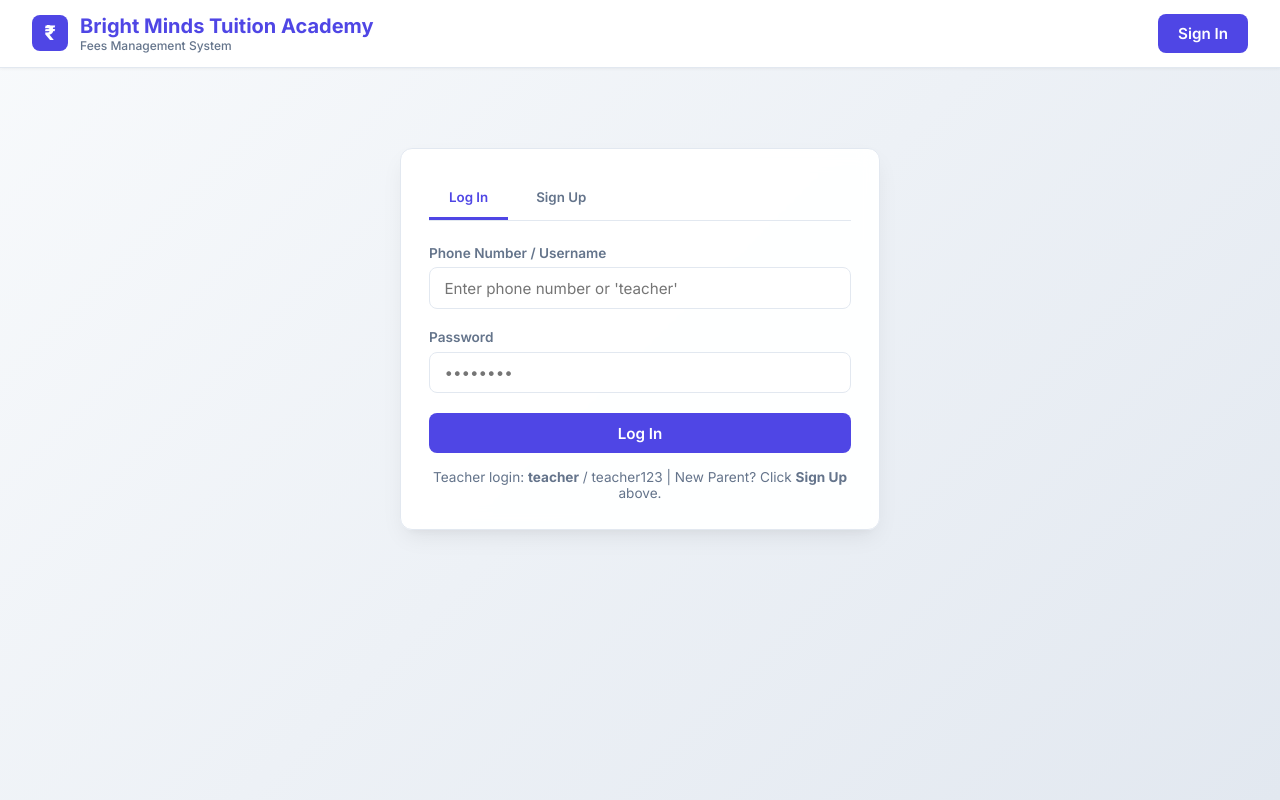
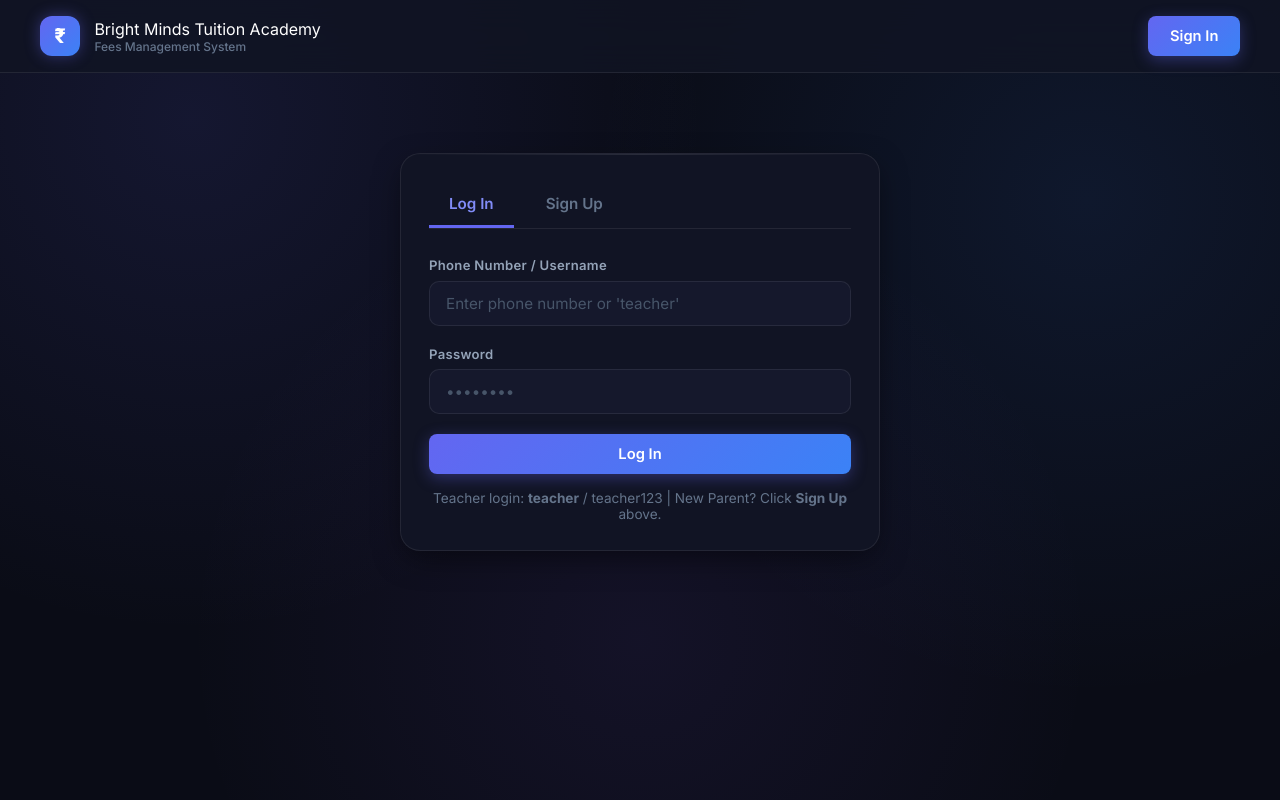
Before and after one commit to Vilog7/FeesSystem, a Flask app: page / in a window 1280 px wide. Run offline with Flask 3, Linux system fonts and the light colour scheme; data comes from the database, SQL or seed files in the repository.

Commit message:
Updated dark theme and removed fee amount

```diff
--- a/static/css/style.css
+++ b/static/css/style.css
@@ -1,23 +1,32 @@
 :root {
-  --primary: #4f46e5;
-  --primary-hover: #4338ca;
-  --primary-light: #e0e7ff;
-  --accent: #06b6d4;
-  --success: #10b981;
-  --success-bg: #d1fae5;
-  --danger: #ef4444;
-  --danger-bg: #fee2e2;
-  --warning: #f59e0b;
-  --warning-bg: #fef3c7;
-  --bg-gradient: linear-gradient(135deg, #f8fafc 0%, #e2e8f0 100%);
-  --card-bg: rgba(255, 255, 255, 0.95);
-  --text-main: #0f172a;
+  --bg-dark: #0a0c16;
+  --bg-card: #111424;
+  --bg-card-hover: #171b30;
+  --bg-input: #15182c;
+  --border-color: rgba(255, 255, 255, 0.08);
+  --border-glow: rgba(99, 102, 241, 0.3);
+
+  --primary-glow: #6366f1;
+  --primary-accent: #4f46e5;
+  --primary-gradient: linear-gradient(135deg, #6366f1 0%, #3b82f6 100%);
+  --sidebar-active-gradient: linear-gradient(90deg, rgba(99, 102, 241, 0.25) 0%, rgba(99, 102, 241, 0.05) 100%);
+
+  --success-color: #10b981;
+  --success-bg: rgba(16, 185, 129, 0.15);
+  --warning-color: #f59e0b;
+  --warning-bg: rgba(245, 158, 11, 0.15);
+  --danger-color: #ef4444;
+  --danger-bg: rgba(239, 68, 68, 0.15);
+
+  --text-primary: #f8fafc;
+  --text-secondary: #94a3b8;
   --text-muted: #64748b;
-  --border: #e2e8f0;
-  --radius: 12px;
-  --shadow-sm: 0 1px 3px rgba(0, 0, 0, 0.05);
-  --shadow: 0 10px 25px -5px rgba(0, 0, 0, 0.08), 0 8px 10px -6px rgba(0, 0, 0, 0.04);
-  --shadow-lg: 0 20px 30px -10px rgba(79, 70, 229, 0.15);
+
+  --radius-sm: 8px;
+  --radius-md: 14px;
+  --radius-lg: 20px;
+  --shadow-dark: 0 10px 30px -5px rgba(0, 0, 0, 0.5);
+  --shadow-glow: 0 0 25px rgba(99, 102, 241, 0.2);
 }
 
 * {
@@ -28,77 +37,120 @@
 }
 
 body {
-  background: var(--bg-gradient);
-  color: var(--text-main);
+  background: var(--bg-dark);
+  background-image:
+    radial-gradient(circle at 15% 15%, rgba(99, 102, 241, 0.12) 0%, transparent 40%),
+    radial-gradient(circle at 85% 25%, rgba(59, 130, 246, 0.1) 0%, transparent 40%),
+    radial-gradient(circle at 50% 80%, rgba(139, 92, 246, 0.08) 0%, transparent 50%);
+  background-attachment: fixed;
+  color: var(--text-primary);
   min-height: 100vh;
   display: flex;
   flex-direction: column;
 }
 
+/* Scrollbar */
+::-webkit-scrollbar {
+  width: 8px;
+  height: 8px;
+}
+::-webkit-scrollbar-track {
+  background: var(--bg-dark);
+}
+::-webkit-scrollbar-thumb {
+  background: #222744;
+  border-radius: 4px;
+}
+::-webkit-scrollbar-thumb:hover {
+  background: #343c68;
+}
+
 /* Navbar */
 .navbar {
-  background: #ffffff;
-  border-bottom: 1px solid var(--border);
-  padding: 0.85rem 2rem;
+  background: rgba(17, 20, 36, 0.85);
+  backdrop-filter: blur(16px);
+  -webkit-backdrop-filter: blur(16px);
+  border-bottom: 1px solid var(--border-color);
+  padding: 1rem 2.5rem;
   display: flex;
   justify-content: space-between;
   align-items: center;
   position: sticky;
   top: 0;
   z-index: 100;
-  box-shadow: var(--shadow-sm);
 }
 
 .brand {
   display: flex;
   align-items: center;
-  gap: 0.75rem;
-  font-weight: 700;
-  font-size: 1.25rem;
-  color: var(--primary);
+  gap: 0.9rem;
+  color: #fff;
   text-decoration: none;
 }
 
 .brand-icon {
-  background: var(--primary);
+  background: var(--primary-gradient);
   color: #fff;
-  width: 36px;
-  height: 36px;
+  width: 40px;
+  height: 40px;
   display: flex;
   align-items: center;
   justify-content: center;
-  border-radius: 8px;
+  border-radius: 12px;
   font-weight: 800;
+  font-size: 1.25rem;
+  box-shadow: 0 0 15px rgba(99, 102, 241, 0.4);
+}
+
+.brand-name {
+  font-size: 1.2rem;
+  font-weight: 700;
+  letter-spacing: -0.3px;
+  background: linear-gradient(135deg, #fff 0%, #cbd5e1 100%);
+  -webkit-background-clip: text;
+  -webkit-text-fill-color: transparent;
+}
+
+.brand-sub {
+  font-size: 0.75rem;
+  color: var(--text-muted);
+  display: block;
 }
 
 .user-status {
   display: flex;
   align-items: center;
-  gap: 1rem;
+  gap: 1.25rem;
 }
 
+/* Badges */
 .badge {
-  padding: 0.25rem 0.65rem;
+  padding: 0.35rem 0.85rem;
   font-size: 0.75rem;
-  font-weight: 600;
-  border-radius: 9999px;
+  font-weight: 700;
+  border-radius: 30px;
+  letter-spacing: 0.5px;
   text-transform: uppercase;
-  letter-spacing: 0.5px;
+  display: inline-flex;
+  align-items: center;
+  gap: 0.4rem;
 }
 
 .badge-teacher {
-  background: var(--primary-light);
-  color: var(--primary);
+  background: rgba(99, 102, 241, 0.2);
+  color: #a5b4fc;
+  border: 1px solid rgba(99, 102, 241, 0.4);
 }
 
 .badge-parent {
-  background: var(--success-bg);
-  color: var(--success);
+  background: rgba(16, 185, 129, 0.2);
+  color: #6ee7b7;
+  border: 1px solid rgba(16, 185, 129, 0.4);
 }
 
 /* Container */
 .container {
-  max-width: 1200px;
+  max-width: 1280px;
   margin: 2rem auto;
   padding: 0 1.5rem;
   width: 100%;
@@ -107,13 +159,98 @@ body {
 
 /* Cards */
 .card {
-  background: var(--card-bg);
-  border: 1px solid var(--border);
-  border-radius: var(--radius);
-  box-shadow: var(--shadow);
+  background: var(--bg-card);
+  border: 1px solid var(--border-color);
+  border-radius: var(--radius-lg);
+  box-shadow: var(--shadow-dark);
   padding: 1.75rem;
   margin-bottom: 1.5rem;
-  backdrop-filter: blur(10px);
+  backdrop-filter: blur(12px);
+  position: relative;
+  overflow: hidden;
+}
+
+.card::before {
+  content: '';
+  position: absolute;
+  top: 0;
+  left: 0;
+  right: 0;
+  height: 1px;
+  background: linear-gradient(90deg, transparent, rgba(255, 255, 255, 0.1), transparent);
+}
+
+/* Neon Top Overview Stats */
+.stats-grid {
+  display: grid;
+  grid-template-columns: repeat(auto-fit, minmax(220px, 1fr));
+  gap: 1.25rem;
+  margin-bottom: 1.5rem;
+}
+
+.stat-card {
+  background: var(--bg-card);
+  border: 1px solid var(--border-color);
+  border-radius: var(--radius-md);
+  padding: 1.35rem 1.5rem;
+  display: flex;
+  align-items: center;
+  justify-content: space-between;
+  transition: transform 0.2s ease, border-color 0.2s ease;
+}
+
+.stat-card:hover {
+  transform: translateY(-2px);
+  border-color: rgba(99, 102, 241, 0.4);
+}
+
+.stat-info {
+  display: flex;
+  flex-direction: column;
+}
+
+.stat-label {
+  font-size: 0.8rem;
+  color: var(--text-muted);
+  font-weight: 600;
+  text-transform: uppercase;
+  letter-spacing: 0.5px;
+}
+
+.stat-value {
+  font-size: 1.85rem;
+  font-weight: 800;
+  margin-top: 0.35rem;
+  color: #fff;
+  letter-spacing: -0.5px;
+}
+
+.stat-icon-wrap {
+  width: 48px;
+  height: 48px;
+  border-radius: 12px;
+  display: flex;
+  align-items: center;
+  justify-content: center;
+  font-size: 1.4rem;
+}
+
+.icon-blue {
+  background: rgba(99, 102, 241, 0.15);
+  color: #818cf8;
+  border: 1px solid rgba(99, 102, 241, 0.3);
+}
+
+.icon-green {
+  background: rgba(16, 185, 129, 0.15);
+  color: #34d399;
+  border: 1px solid rgba(16, 185, 129, 0.3);
+}
+
+.icon-orange {
+  background: rgba(245, 158, 11, 0.15);
+  color: #fbbf24;
+  border: 1px solid rgba(245, 158, 11, 0.3);
 }
 
 /* Buttons */
@@ -121,88 +258,107 @@ body {
   display: inline-flex;
   align-items: center;
   justify-content: center;
-  gap: 0.5rem;
-  padding: 0.65rem 1.25rem;
-  font-size: 0.95rem;
+  gap: 0.6rem;
+  padding: 0.7rem 1.35rem;
+  font-size: 0.92rem;
   font-weight: 600;
-  border-radius: 8px;
+  border-radius: var(--radius-sm);
   border: none;
   cursor: pointer;
-  transition: all 0.2s ease;
+  transition: all 0.2s cubic-bezier(0.4, 0, 0.2, 1);
   text-decoration: none;
 }
 
 .btn-primary {
-  background: var(--primary);
+  background: var(--primary-gradient);
   color: white;
+  box-shadow: 0 4px 15px rgba(99, 102, 241, 0.35);
 }
 .btn-primary:hover {
-  background: var(--primary-hover);
-  box-shadow: 0 4px 12px rgba(79, 70, 229, 0.3);
+  background: linear-gradient(135deg, #4f46e5 0%, #2563eb 100%);
+  box-shadow: 0 6px 20px rgba(99, 102, 241, 0.5);
+  transform: translateY(-1px);
 }
 
 .btn-outline {
-  background: transparent;
-  border: 1px solid var(--border);
-  color: var(--text-main);
+  background: rgba(255, 255, 255, 0.04);
+  border: 1px solid var(--border-color);
+  color: var(--text-primary);
 }
 .btn-outline:hover {
-  background: #f1f5f9;
-  border-color: #cbd5e1;
+  background: rgba(255, 255, 255, 0.08);
+  border-color: rgba(255, 255, 255, 0.2);
+  color: #fff;
 }
 
 .btn-success {
-  background: var(--success);
+  background: linear-gradient(135deg, #10b981 0%, #059669 100%);
   color: white;
+  box-shadow: 0 4px 15px rgba(16, 185, 129, 0.35);
 }
 .btn-success:hover {
-  background: #059669;
+  background: linear-gradient(135deg, #059669 0%, #047857 100%);
+  box-shadow: 0 6px 20px rgba(16, 185, 129, 0.5);
+  transform: translateY(-1px);
 }
 
 .btn-gpay {
   background: #000;
+  border: 1px solid rgba(255, 255, 255, 0.2);
   color: #fff;
   font-weight: 700;
   border-radius: 30px;
-  padding: 0.75rem 1.5rem;
+  padding: 0.85rem 1.6rem;
+  box-shadow: 0 0 20px rgba(0, 0, 0, 0.6);
 }
 .btn-gpay:hover {
-  background: #1e1e1e;
-  transform: translateY(-1px);
+  background: #111;
+  border-color: rgba(255, 255, 255, 0.4);
+  transform: translateY(-2px);
 }
 
-/* Forms */
+/* Forms & Inputs */
 .form-group {
   margin-bottom: 1.25rem;
 }
 .form-label {
   display: block;
-  font-size: 0.85rem;
+  font-size: 0.82rem;
   font-weight: 600;
-  color: var(--text-muted);
-  margin-bottom: 0.4rem;
+  color: var(--text-secondary);
+  margin-bottom: 0.45rem;
+  letter-spacing: 0.3px;
 }
 .form-control, .form-select {
   width: 100%;
-  padding: 0.65rem 0.9rem;
-  border: 1px solid var(--border);
-  border-radius: 8px;
+  padding: 0.75rem 1rem;
+  border: 1px solid var(--border-color);
+  border-radius: 10px;
   font-size: 0.95rem;
-  background: white;
-  transition: border-color 0.15s ease;
+  background: var(--bg-input);
+  color: #fff;
+  transition: all 0.2s ease;
+}
+.form-control::placeholder {
+  color: #475569;
 }
 .form-control:focus, .form-select:focus {
   outline: none;
-  border-color: var(--primary);
-  box-shadow: 0 0 0 3px rgba(79, 70, 229, 0.15);
+  border-color: var(--primary-glow);
+  box-shadow: 0 0 0 3px rgba(99, 102, 241, 0.2);
+  background: #191d35;
+}
+.form-select option {
+  background: #111424;
+  color: #fff;
 }
 
 /* Tabs */
 .tabs {
   display: flex;
-  gap: 0.5rem;
-  border-bottom: 1px solid var(--border);
-  margin-bottom: 1.5rem;
+  gap: 0.75rem;
+  border-bottom: 1px solid var(--border-color);
+  margin-bottom: 1.75rem;
 }
 .tab-btn {
   padding: 0.75rem 1.25rem;
@@ -210,16 +366,77 @@ body {
   border: none;
   border-bottom: 3px solid transparent;
   font-weight: 600;
+  font-size: 0.95rem;
   color: var(--text-muted);
   cursor: pointer;
   transition: all 0.2s;
 }
 .tab-btn.active {
-  color: var(--primary);
-  border-bottom-color: var(--primary);
+  color: #818cf8;
+  border-bottom-color: #6366f1;
 }
 
-/* Fee Monthly Grid */
+/* Filter Bar */
+.filter-bar {
+  display: grid;
+  grid-template-columns: repeat(auto-fit, minmax(220px, 1fr));
+  gap: 1.25rem;
+  background: rgba(17, 20, 36, 0.6);
+  padding: 1.35rem;
+  border-radius: var(--radius-md);
+  border: 1px solid var(--border-color);
+  margin-bottom: 1.5rem;
+}
+
+/* Table Styling */
+.data-table {
+  width: 100%;
+  border-collapse: collapse;
+  margin-top: 0.75rem;
+}
+.data-table th, .data-table td {
+  padding: 1rem 1.25rem;
+  text-align: left;
+  border-bottom: 1px solid rgba(255, 255, 255, 0.05);
+}
+.data-table th {
+  background: rgba(255, 255, 255, 0.02);
+  font-size: 0.78rem;
+  font-weight: 700;
+  color: var(--text-muted);
+  text-transform: uppercase;
+  letter-spacing: 0.6px;
+}
+.data-table tbody tr {
+  transition: background 0.15s ease;
+}
+.data-table tbody tr:hover {
+  background: rgba(255, 255, 255, 0.025);
+}
+
+/* Status Chips matching Screenshot */
+.status-pill {
+  display: inline-flex;
+  align-items: center;
+  gap: 0.45rem;
+  padding: 0.35rem 0.85rem;
+  border-radius: 30px;
+  font-size: 0.78rem;
+  font-weight: 700;
+  letter-spacing: 0.3px;
+}
+.status-pill.paid {
+  background: var(--success-bg);
+  color: #34d399;
+  border: 1px solid rgba(16, 185, 129, 0.3);
+}
+.status-pill.pending {
+  background: var(--warning-bg);
+  color: #fbbf24;
+  border: 1px solid rgba(245, 158, 11, 0.3);
+}
+
+/* 12 Months Grid */
 .fee-chart-grid {
   display: grid;
   grid-template-columns: repeat(auto-fill, minmax(240px, 1fr));
--- a/static/js/main.js
+++ b/static/js/main.js
@@ -260,10 +260,23 @@ function renderStudentsTable(students) {
   const tbody = document.getElementById('studentsTableBody');
   const countHeader = document.getElementById('studentsCountHeader');
   countHeader.textContent = `Students (${students.length})`;
+
+  // Update overview stats
+  const statStudents = document.getElementById('statTotalStudents');
+  const statClasses = document.getElementById('statActiveClasses');
+  const statSchools = document.getElementById('statTotalSchools');
+  if (statStudents) statStudents.textContent = students.length;
+  if (statSchools) statSchools.textContent = appHierarchy.length;
+  if (statClasses) {
+    let classCount = 0;
+    appHierarchy.forEach(s => { classCount += (s.classes ? s.classes.length : 0); });
+    statClasses.textContent = classCount;
+  }
+
   tbody.innerHTML = '';
 
   if (students.length === 0) {
-    tbody.innerHTML = `<tr><td colspan="8" style="text-align:center; padding: 2rem; color: var(--text-muted);">No students found matching current filter.</td></tr>`;
+    tbody.innerHTML = `<tr><td colspan="7" style="text-align:center; padding: 2.5rem; color: var(--text-muted);">No students registered yet. Click "+ Add New Student" or let parents sign up.</td></tr>`;
     return;
   }
 
@@ -271,18 +284,17 @@ function renderStudentsTable(students) {
     const personalPayUrl = `${window.location.origin}/pay/${st.student_code}`;
     const tr = document.createElement('tr');
     tr.innerHTML = `
-      <td><span class="badge" style="background: #e2e8f0; color: #334155;">${escapeHtml(st.student_code)}</span></td>
-      <td><b>${escapeHtml(st.full_name)}</b></td>
-      <td>${escapeHtml(st.school_name)}</td>
-      <td>${escapeHtml(st.class_name)}</td>
-      <td><b>₹${st.monthly_fee.toLocaleString()}</b></td>
+      <td><span class="badge" style="background: rgba(255,255,255,0.06); color: #cbd5e1; border: 1px solid rgba(255,255,255,0.1);">${escapeHtml(st.student_code)}</span></td>
+      <td><b style="color: #fff; font-size: 0.95rem;">${escapeHtml(st.full_name)}</b></td>
+      <td><span style="color: var(--text-secondary);">${escapeHtml(st.school_name)}</span></td>
+      <td><span style="color: var(--text-secondary);">${escapeHtml(st.class_name)}</span></td>
       <td>
-        <div>${escapeHtml(st.parent_name)}</div>
+        <div style="color: #fff;">${escapeHtml(st.parent_name)}</div>
         <small style="color: var(--text-muted);">${escapeHtml(st.parent_phone)}</small>
       </td>
       <td>
         <div style="display: flex; gap: 0.4rem; align-items: center;">
-          <a href="/pay/${st.student_code}" target="_blank" class="btn btn-outline" style="padding: 0.35rem 0.65rem; font-size: 0.8rem;">Open Page ↗</a>
+          <a href="/pay/${st.student_code}" target="_blank" class="btn btn-outline" style="padding: 0.35rem 0.65rem; font-size: 0.8rem;">Open ↗</a>
           <button class="btn btn-outline" style="padding: 0.35rem 0.65rem; font-size: 0.8rem;" onclick="copyToClipboard('${personalPayUrl}')">Copy Link</button>
         </div>
       </td>
@@ -382,10 +394,8 @@ async function renderFeeChart(studentCode, targetElement) {
     clone.querySelector('.student-chart-contact').textContent = `Parent: ${data.student.parent_name} (${data.student.parent_phone})`;
 
     // Fill Stats
-    clone.querySelector('.chart-stat-monthly').textContent = `₹${data.student.monthly_fee.toLocaleString()}`;
     clone.querySelector('.chart-stat-paid').textContent = `${data.summary.paid_months} / 12`;
     clone.querySelector('.chart-stat-due').textContent = `${data.summary.unpaid_months} / 12`;
-    clone.querySelector('.chart-stat-total-paid').textContent = `₹${data.summary.total_paid.toLocaleString()}`;
 
     // Fill 12 Months
     const grid = clone.querySelector('.chart-grid-container');
@@ -398,30 +408,29 @@ async function renderFeeChart(studentCode, targetElement) {
         <div>
           <div class="month-title">
             <span>${escapeHtml(m.month_name)}</span>
-            <span class="status-badge ${isPaid ? 'paid' : 'unpaid'}">
-              ${isPaid ? '✓ PAID' : '✕ UNPAID'}
+            <span class="status-pill ${isPaid ? 'paid' : 'pending'}">
+              ${isPaid ? '✓ Paid' : '⏳ Pending'}
             </span>
           </div>
-          <div class="month-amount">₹${m.amount.toLocaleString()}</div>
           ${isPaid ? `
-            <div style="font-size: 0.75rem; color: var(--text-muted); line-height: 1.4;">
-              <div>Mode: <b>${escapeHtml(m.payment_mode || 'UPI')}</b></div>
-              <div>Receipt: <b>${escapeHtml(m.receipt_no || '-')}</b></div>
-              <div>Date: ${m.paid_at ? m.paid_at.substring(0, 10) : 'Recorded'}</div>
+            <div style="font-size: 0.78rem; color: var(--text-muted); line-height: 1.5; margin-top: 0.85rem;">
+              <div>Payment Mode: <b style="color: #cbd5e1;">${escapeHtml(m.payment_mode || 'UPI')}</b></div>
+              <div>Receipt: <b style="color: #cbd5e1;">${escapeHtml(m.receipt_no || '-')}</b></div>
+              <div>Recorded: ${m.paid_at ? m.paid_at.substring(0, 10) : 'Done'}</div>
             </div>
           ` : `
-            <div style="font-size: 0.8rem; color: #b91c1c; margin-bottom: 0.5rem;">
-              Fee pending for this month
+            <div style="font-size: 0.82rem; color: #fbbf24; margin-top: 0.85rem;">
+              Monthly fee payment pending
             </div>
           `}
         </div>
-        <div style="margin-top: 1rem;">
+        <div style="margin-top: 1.25rem;">
           ${isPaid ? `
-            <button class="btn btn-outline" style="width: 100%; font-size: 0.8rem; padding: 0.4rem;" onclick="showReceiptAlert('${m.receipt_no}', '${data.student.full_name}', '${m.month_name}', ${m.amount})">
+            <button class="btn btn-outline" style="width: 100%; font-size: 0.8rem; padding: 0.45rem;" onclick="showReceiptAlert('${m.receipt_no}', '${data.student.full_name}', '${m.month_name}')">
               📄 View Receipt
             </button>
           ` : `
-            <button class="btn btn-success" style="width: 100%; font-size: 0.85rem; padding: 0.45rem;" onclick="openPaymentModal('${data.student.student_code}', ${m.month_index}, '${m.month_name}', ${m.amount})">
+            <button class="btn btn-success" style="width: 100%; font-size: 0.85rem; padding: 0.5rem;" onclick="openPaymentModal('${data.student.student_code}', ${m.month_index}, '${m.month_name}')">
               💳 Pay Month Fee
             </button>
           `}
@@ -439,8 +448,8 @@ async function renderFeeChart(studentCode, targetElement) {
   }
 }
 
-function showReceiptAlert(recNo, student, month, amount) {
-  alert(`=== TUITION FEE PAYMENT RECEIPT ===\nReceipt No: ${recNo}\nStudent: ${student}\nMonth: ${month} 2026\nAmount: Rs. ${amount}\nStatus: VERIFIED & PAID\nSMS sent to parent & teacher.`);
+function showReceiptAlert(recNo, student, month) {
+  alert(`=== TUITION FEE PAYMENT RECEIPT ===\nReceipt No: ${recNo}\nStudent: ${student}\nMonth: ${month} 2026\nStatus: VERIFIED & PAID\nSMS sent to parent & teacher.`);
 }
 
 function copyPersonalLink() {
@@ -453,7 +462,7 @@ function copyPersonalLink() {
 
 // ---------------- PAYMENT MODAL (UPI & SMS TRIGGER) ----------------
 
-function openPaymentModal(studentCode, monthIndex, monthName, amount) {
+function openPaymentModal(studentCode, monthIndex, monthName) {
   const modal = document.getElementById('paymentModal');
   document.getElementById('payStudentCode').value = studentCode;
   document.getElementById('payMonthIndex').value = monthIndex;
@@ -462,7 +471,6 @@ function openPaymentModal(studentCode, monthIndex, monthName, amount) {
   const upiSettings = currentViewingStudentData ? currentViewingStudentData.upi_settings : {};
 
   document.getElementById('payModalTitle').textContent = `Pay Fees for ${monthName} 2026`;
-  document.getElementById('payModalAmountText').textContent = `₹${amount.toLocaleString()}`;
   document.getElementById('payModalUpiId').textContent = upiSettings.tuition_upi_id || 'tuitionteacher@upi';
 
   document.getElementById('payModalStudentDetails').innerHTML = `
@@ -472,14 +480,13 @@ function openPaymentModal(studentCode, monthIndex, monthName, amount) {
   `;
 
   // Standard UPI URI deep link (Uses Teacher's Phone Number VPA or custom UPI ID)
-  // For phone number VPA in India: <phone>@upi / <phone>@okaxis / <phone>@paytm or upi://pay?pa=...
   let payeeVpa = upiSettings.tuition_upi_id || '9876543210@upi';
   if (upiSettings.teacher_phone && !payeeVpa.includes('@')) {
     payeeVpa = `${upiSettings.teacher_phone}@upi`;
   }
   const payeeName = encodeURIComponent(upiSettings.tuition_name || 'Tuition Academy');
   const note = encodeURIComponent(`Fees ${studentCode} ${monthName}`);
-  const upiUri = `upi://pay?pa=${encodeURIComponent(payeeVpa)}&pn=${payeeName}&am=${amount}&tn=${note}&cu=INR`;
+  const upiUri = `upi://pay?pa=${encodeURIComponent(payeeVpa)}&pn=${payeeName}&tn=${note}&cu=INR`;
 
   // Set GPay / UPI Deep Link button
   document.getElementById('upiDeepLinkBtn').href = upiUri;
```
Also changed, not shown: other parts of static/css/style.css (+44 -120 lines), static/js/pay.js (+9 -12 lines), templates/index.html (+52 -28 lines), templates/pay.html (+21 -16 lines).
